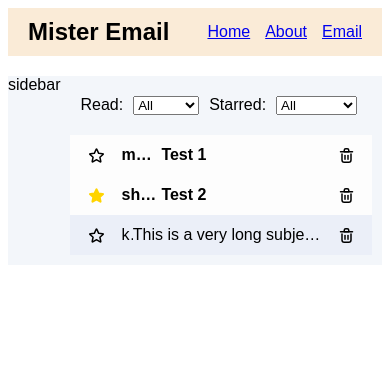
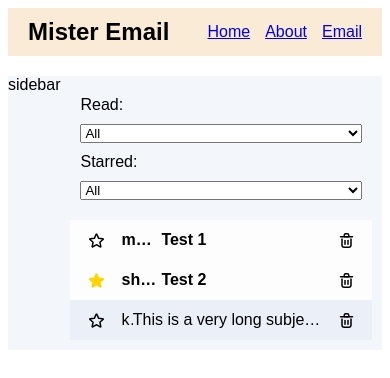
Before and after one commit to kerenduchan/kmail, a React (Vite) app: page /#/email in a window 390 px wide. Shown: the top 378 px of the page. Built offline with nearby package versions, Linux system fonts and the light colour scheme.

Commit message:
mobile styling for email filter

```diff
--- a/src/assets/css/cmps/email-filter.css
+++ b/src/assets/css/cmps/email-filter.css
@@ -3,3 +3,11 @@
     display: flex;
     gap: 10px;
 }
+
+/* If the screen size is 600px wide or less, always show email preview actions */
+@media only screen and (max-width: 600px) {
+    .email-filter {
+        flex-direction: column;
+        opacity: 1;
+    }
+}
```
